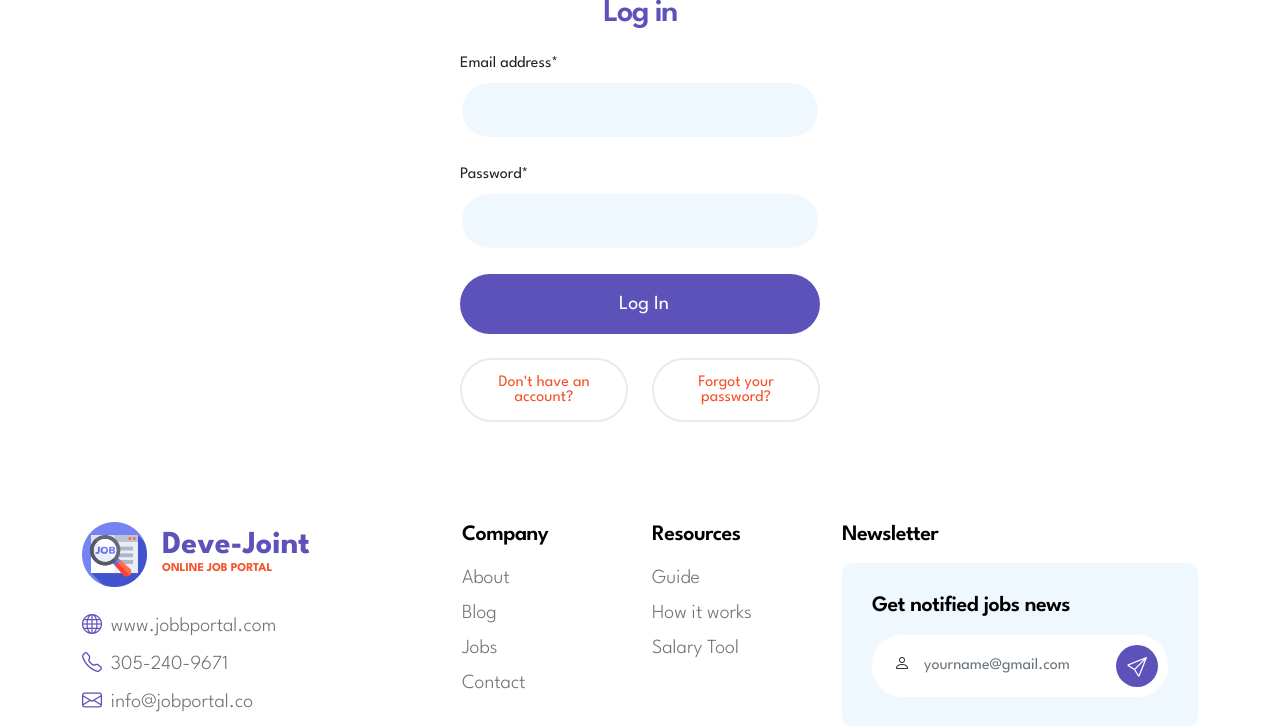
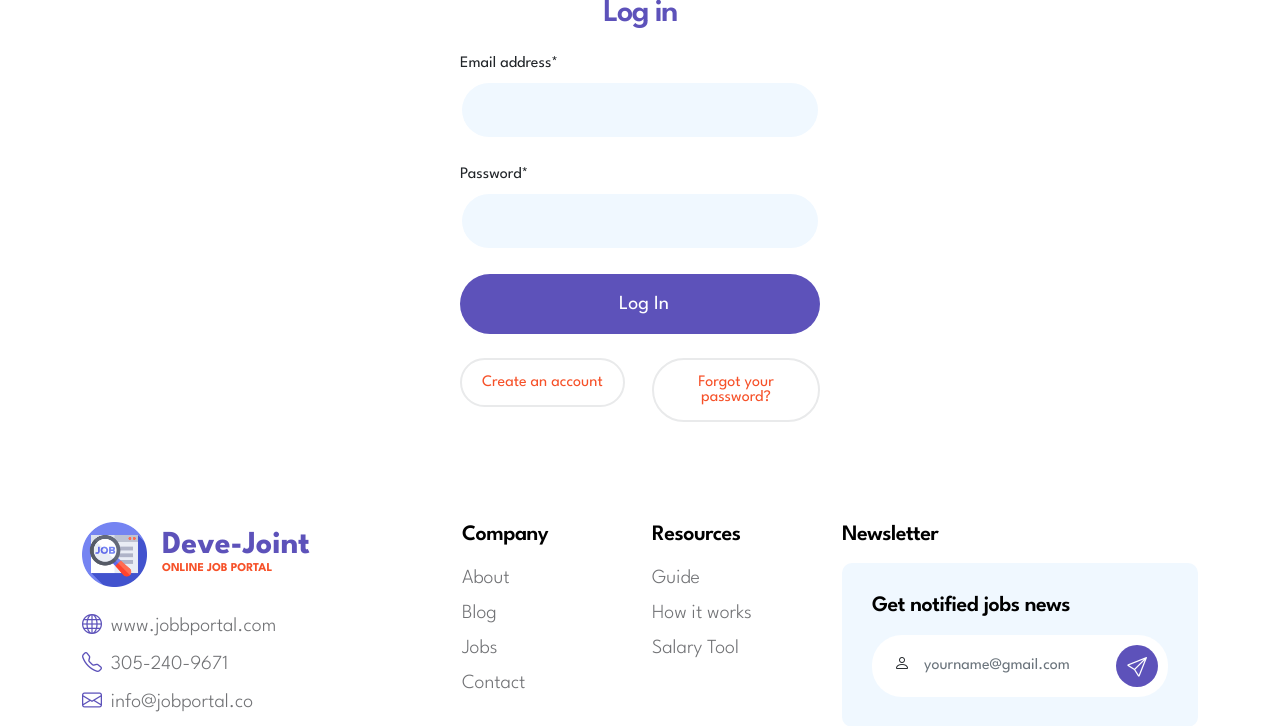
Before and after one commit to Parus-Sail/Deve-Joint, a Django app: template app/authapp/templates/authapp/registration/login.html in a window 1280 px wide. Shown: the part 126-852 px from the top of the page. Run offline with Django 4.2, Linux system fonts and the light colour scheme; the template is opened without the code that fills it: values that come from a table or form of the project are taken from there, others are empty; parts of the project's set-up code (start-up, migrations or seed data) failed here and were passed over; some libraries are stand-ins or nearby versions.

```diff
--- a/app/DeveJoint/settings.py
+++ b/app/DeveJoint/settings.py
@@ -48,8 +48,6 @@ INSTALLED_APPS = [
     # "crispy_bootstrap5",
     # for test with bootstrap end
     ################
-    # "crispy_forms",
-    # "crispy_bootstrap5",
 ]
 
 MIDDLEWARE = [
--- a/app/authapp/templates/authapp/registration/login.html
+++ b/app/authapp/templates/authapp/registration/login.html
@@ -38,8 +38,7 @@
             </form>
             <div class="row justify-content-center">
                 <div class="col-lg-3 col-md-3 col-6">
-                    <a class="custom-btn custom-border-btn btn" href="{% url 'authapp:register' %}">Don't have an
-                        account?</a>
+                    <a class="custom-btn custom-border-btn btn" href="{% url 'authapp:register' %}">Create an account</a>
                 </div>
                 <div class="col-lg-3 col-md-3 col-6">
                     <a href="{% url 'authapp:password_reset' %}" class="custom-btn custom-border-btn btn">Forgot your
```
Also changed, not shown: 1 other file.
